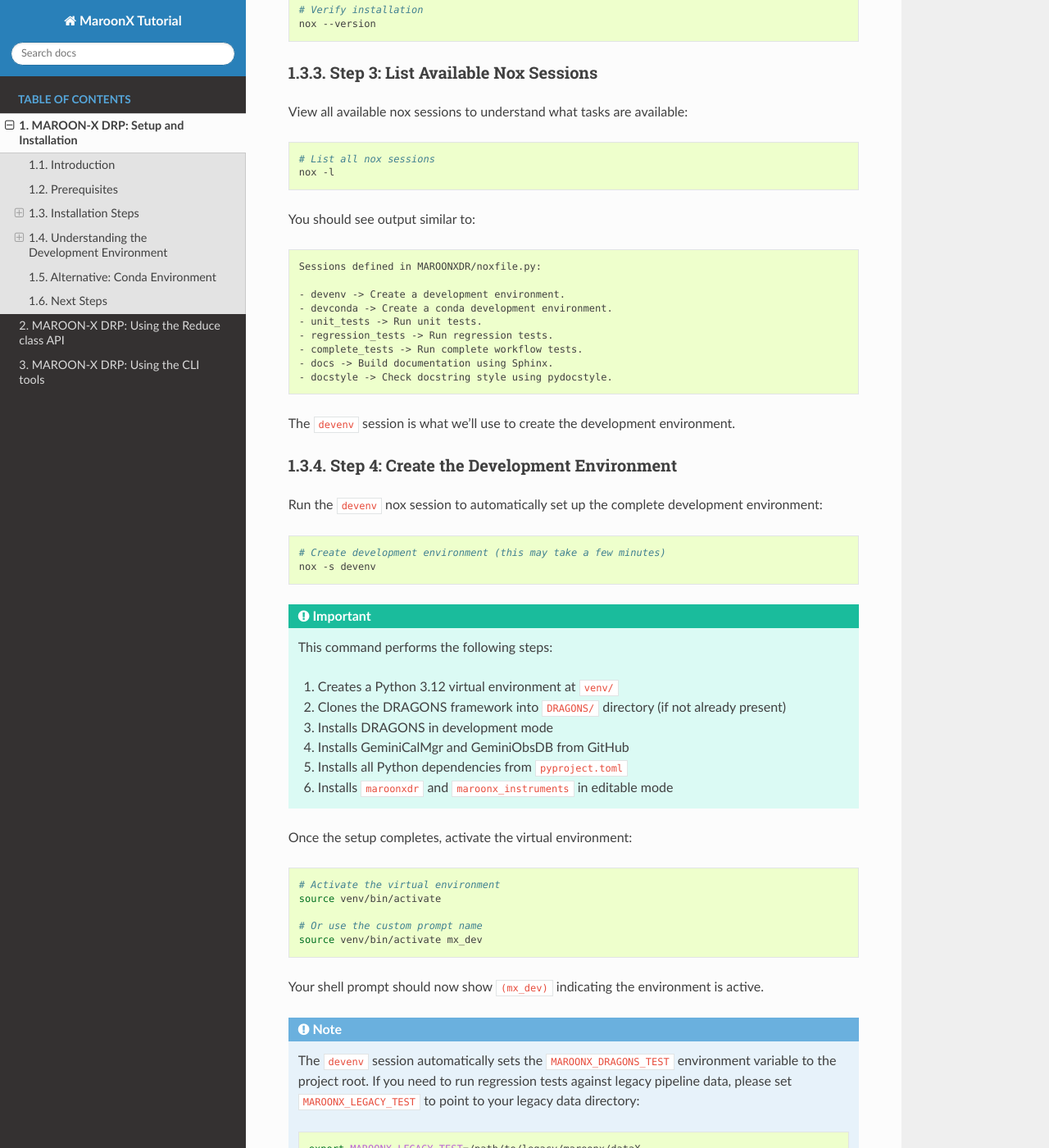
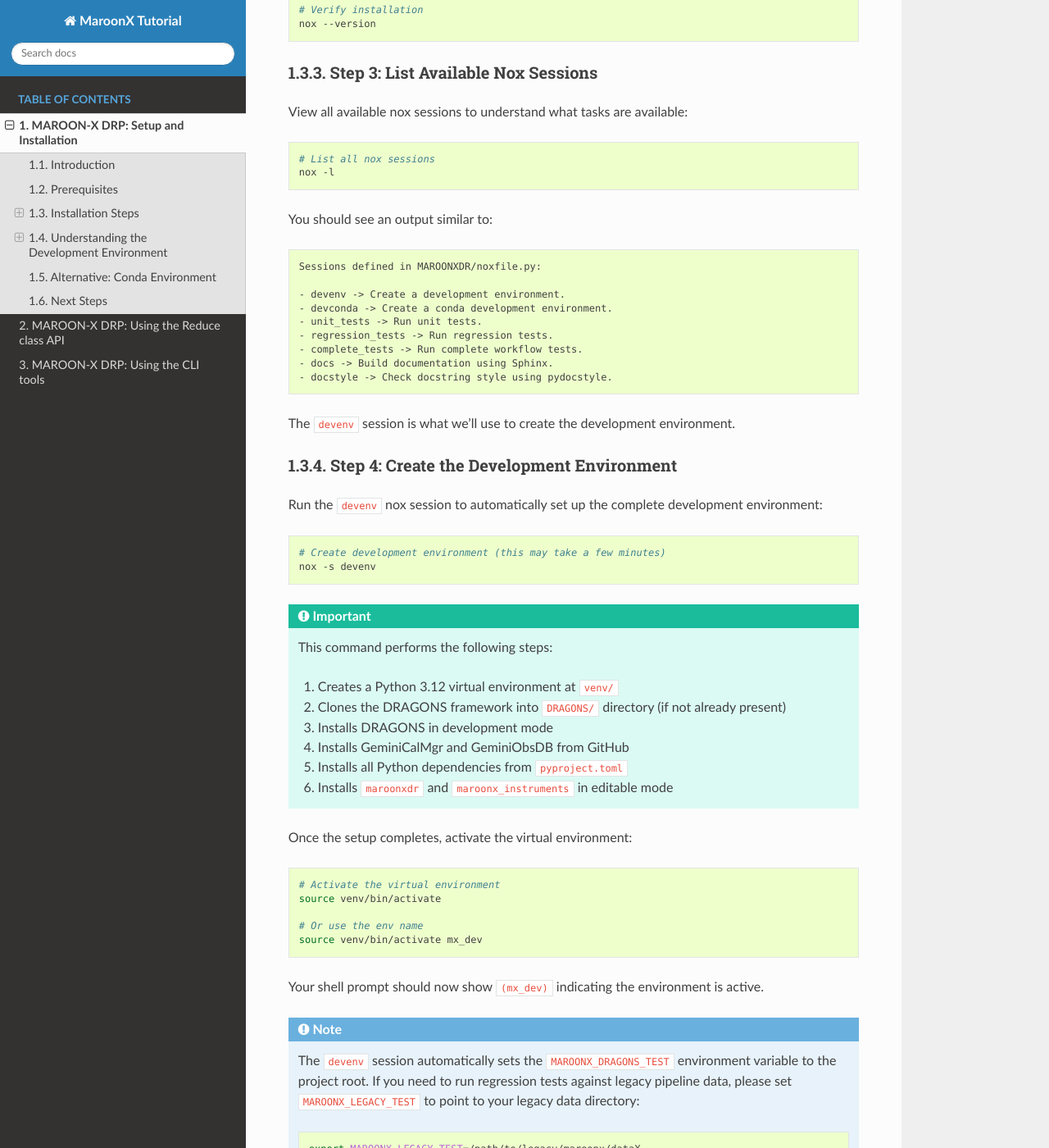
Before and after one commit to GeminiDRSoftware/MAROONXDR, a Sphinx documentation site: the page built from doc/tutorials/MAROONXDR_Tutorial/intro.rst, in a window 1280 px wide and 1400 px high, scrolled down 1220 px. Shown: the whole window at 82% size. Built offline with Sphinx 7.4.7 and the Read the Docs theme 3.1.0, drawn with Linux system fonts in a browser that asks for light colours; formulas are drawn with MathJax 3.

Commit message:
preparing docs for RTD

```diff
--- a/doc/tutorials/MAROONXDR_Tutorial/intro.rst
+++ b/doc/tutorials/MAROONXDR_Tutorial/intro.rst
@@ -68,7 +68,7 @@
     # List all nox sessions
     nox -l
 
-You should see output similar to:
+You should see an output similar to:
 
 .. code-block:: text
 
@@ -110,7 +110,7 @@
     # Activate the virtual environment
     source venv/bin/activate
 
-    # Or use the custom prompt name
+    # Or use the env name
     source venv/bin/activate mx_dev
 
 Your shell prompt should now show ``(mx_dev)`` indicating the environment is active.
```
